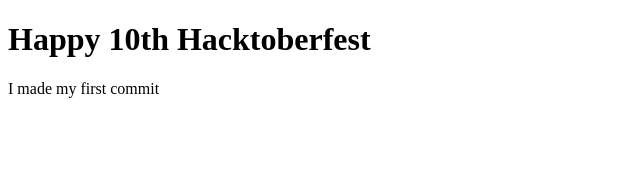
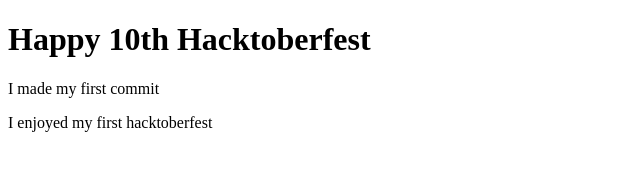
Before and after one commit to sharyutilekar/hacktoberfest, a plain HTML site: page index.html in a window 1280 px wide. Shown: the whole page, without its empty margins (0-640 px from the left). Drawn offline with Linux system fonts and the light colour scheme.

Commit message:
added p tag

```diff
--- a/index.html
+++ b/index.html
@@ -8,5 +8,8 @@
 <body>
     <h1>Happy 10th Hacktoberfest</h1>
     <p>I made my first commit</p>
+    <p>I enjoyed my first hacktoberfest</p>
+
+
 </body>
 </html>
```
